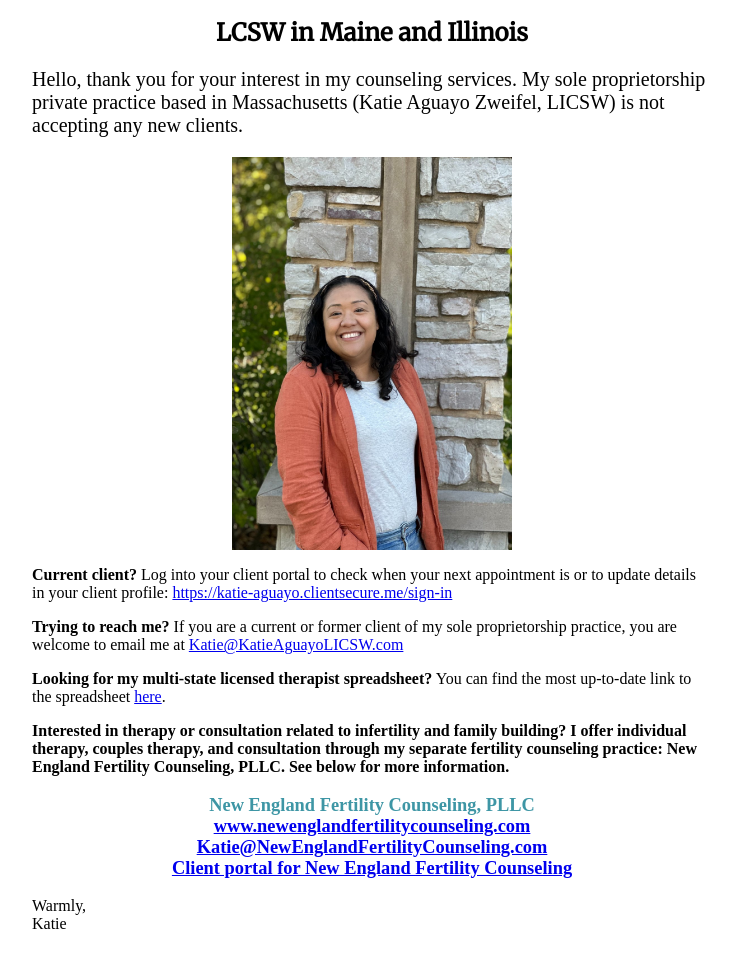
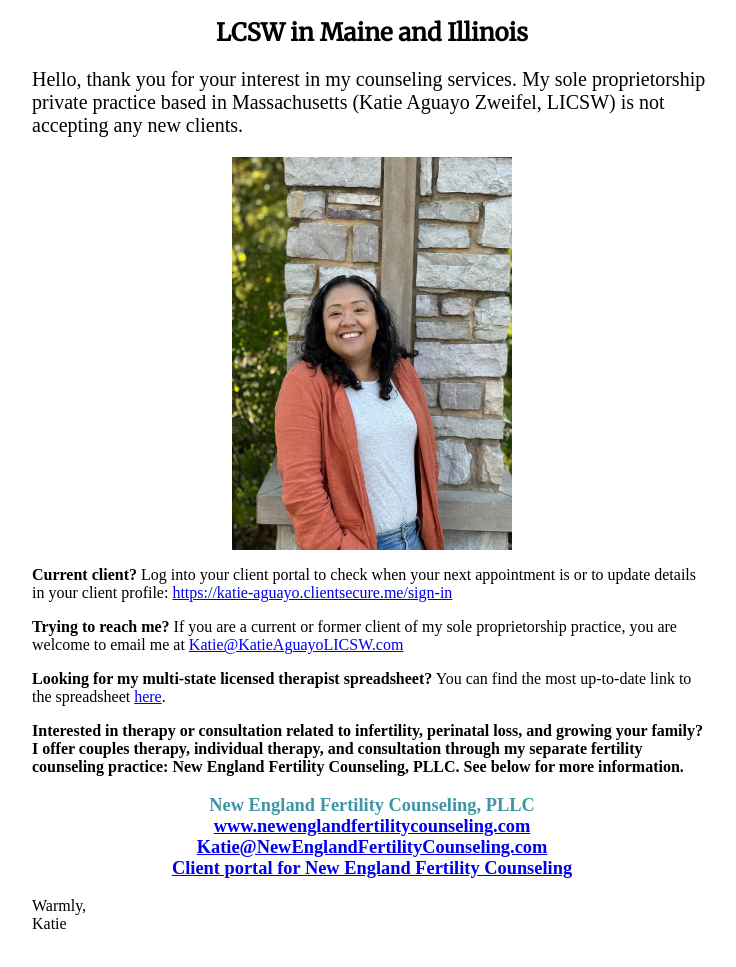
Before and after one commit to SincereChickadee/katieaguayolicsw.com, a plain HTML site: page index.html in a window 1280 px wide. Shown: the part 103-1070 px from the top of the page, without its empty margins (268-1004 px from the left). Drawn offline with Linux system fonts and the light colour scheme.

Commit message:
Update index.html
adjusted wording

```diff
--- a/index.html
+++ b/index.html
@@ -31,8 +31,7 @@
                     href="https://docs.google.com/spreadsheets/d/e/2PACX-1vR3ZdfpIoRzsDV2-nBe-rD8F7qeznvcKTcnUjVUa4SM-pBeIY1kQWFfLswFl2CWJBBtwPF3VPNUpbjb/pubhtml"
                     rel="nofollow">here</a>.
             </p>
-            <p><strong>Interested in therapy or consultation related to infertility and family building? I offer
-                    individual therapy, couples therapy, and consultation through my separate fertility counseling
+            <p><strong>Interested in therapy or consultation related to infertility, perinatal loss, and growing your family? I offer couples therapy, individual therapy, and consultation through my separate fertility counseling
                     practice: New England Fertility Counseling, PLLC.
                     See below for more information.</strong>
             <p class="address">
```
